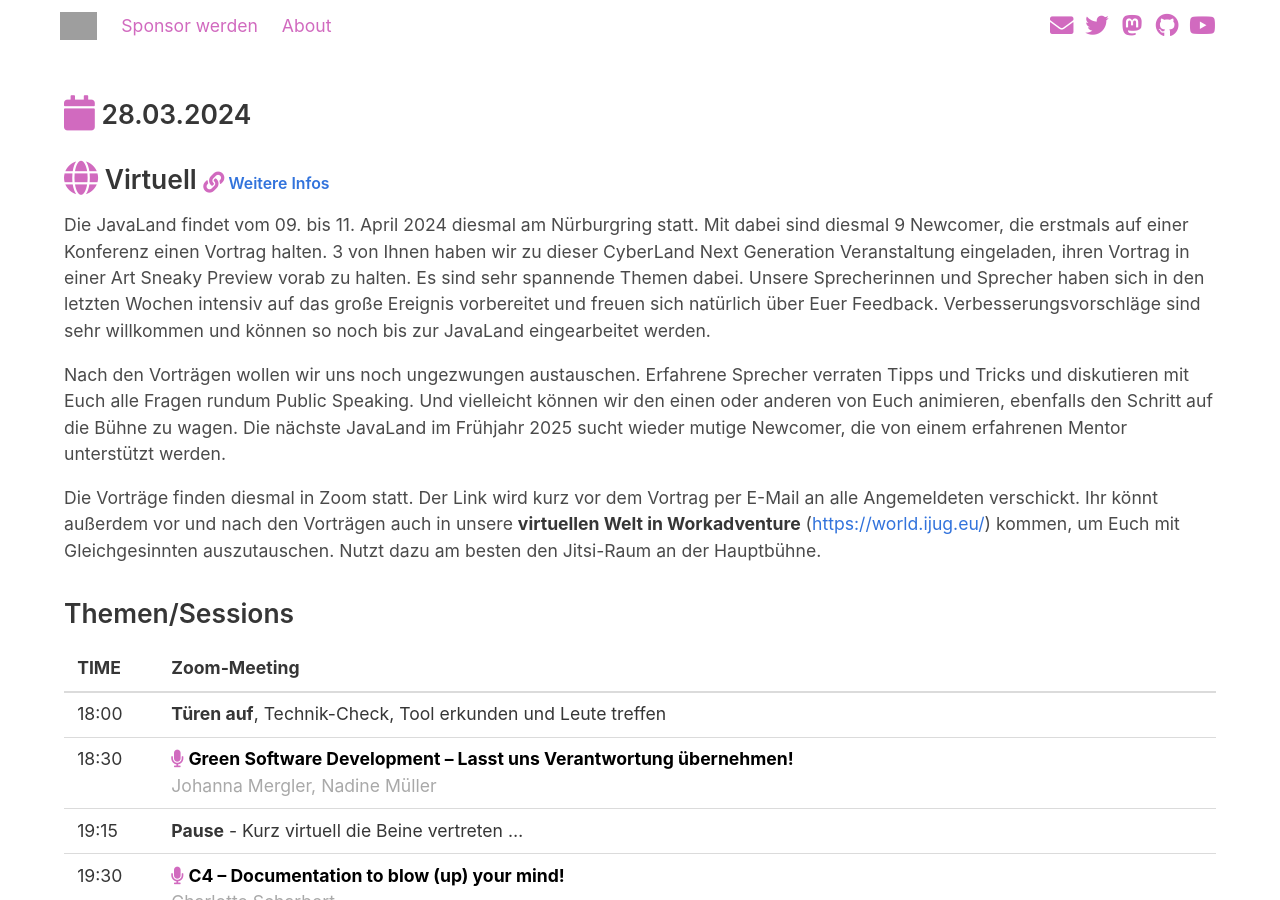
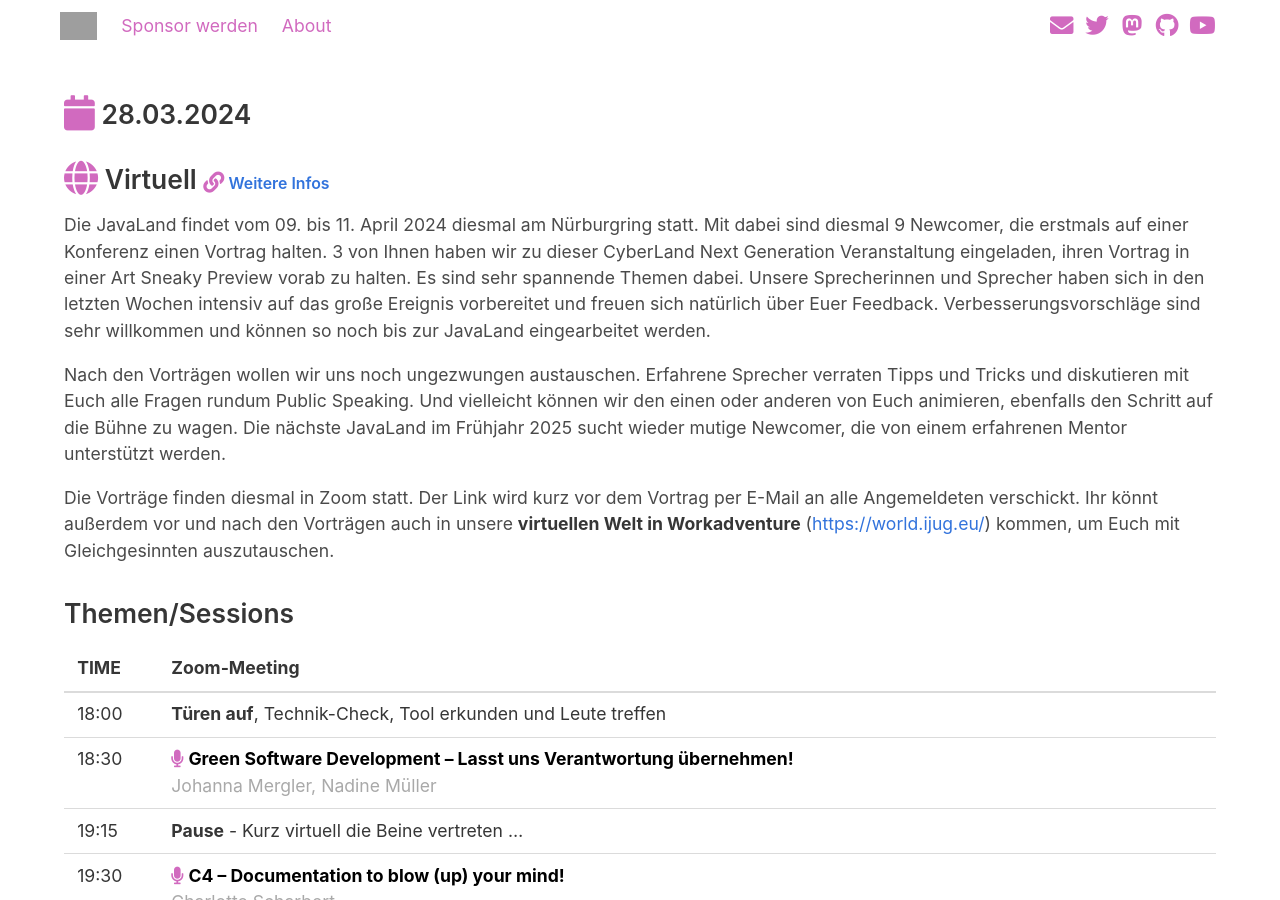
Before and after one commit to CyberLandConf/CyberLandConf.github.io, a Jekyll site: the page built from pages/events/2024-03-cyberland-next-generation.md, in a window 1280 px wide and 900 px high. Built offline with Jekyll 4.4.1, drawn with Linux system fonts in a browser that asks for light colours; grey boxes are pictures that could not be loaded.

Commit message:
updated location

```diff
--- a/pages/events/2024-03-cyberland-next-generation.md
+++ b/pages/events/2024-03-cyberland-next-generation.md
@@ -20,7 +20,7 @@
 
 Nach den Vorträgen wollen wir uns noch ungezwungen austauschen. Erfahrene Sprecher verraten Tipps und Tricks und diskutieren mit Euch alle Fragen rundum Public Speaking. Und vielleicht können wir den einen oder anderen von Euch animieren, ebenfalls den Schritt auf die Bühne zu wagen. Die nächste JavaLand im Frühjahr 2025 sucht wieder mutige Newcomer, die von einem erfahrenen Mentor unterstützt werden.
 
-Die Vorträge finden diesmal in Zoom statt. Der Link wird kurz vor dem Vortrag per E-Mail an alle Angemeldeten verschickt. Ihr könnt außerdem vor und nach den Vorträgen auch in unsere **virtuellen Welt in Workadventure** ([https://world.ijug.eu/](https://world.ijug.eu/)) kommen, um Euch mit Gleichgesinnten auszutauschen. Nutzt dazu am besten den Jitsi-Raum an der Hauptbühne.
+Die Vorträge finden diesmal in Zoom statt. Der Link wird kurz vor dem Vortrag per E-Mail an alle Angemeldeten verschickt. Ihr könnt außerdem vor und nach den Vorträgen auch in unsere **virtuellen Welt in Workadventure** ([https://world.ijug.eu/](https://world.ijug.eu/)) kommen, um Euch mit Gleichgesinnten auszutauschen.
 
 ### Themen/Sessions
 
```
